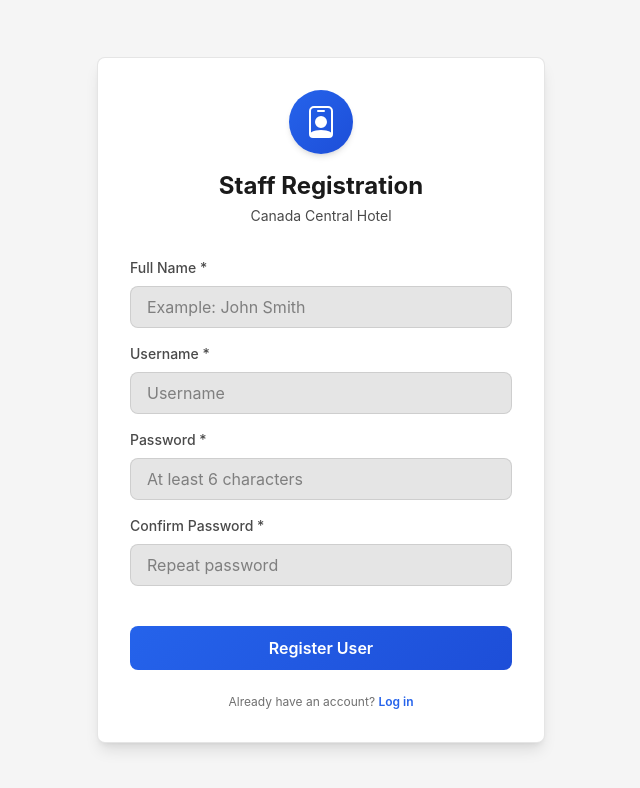
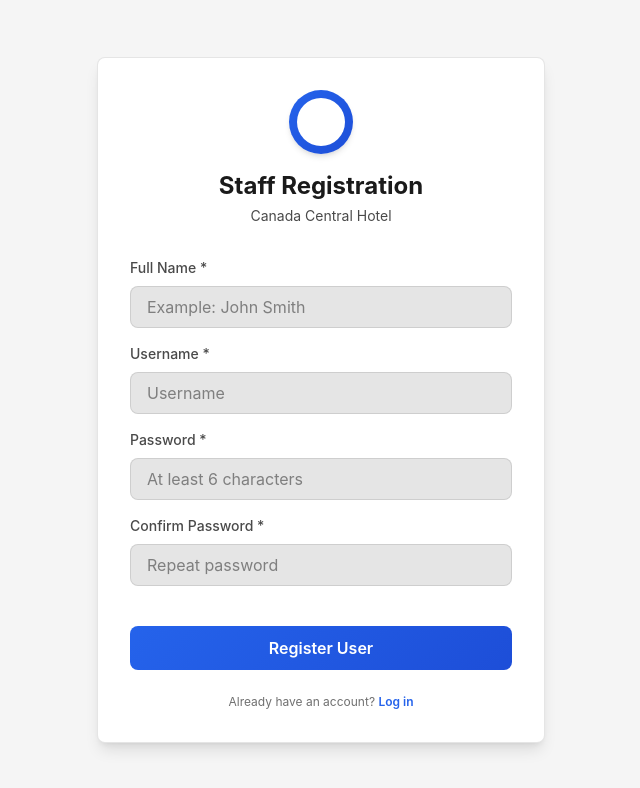
Before and after one commit to Asaph-Velazquez/ASL-Web, a React (Vite) app: page /register in a window 1280 px wide. Shown: the top 788 px of the page, without its empty margins (319-959 px from the left). Built offline with nearby package versions, Linux system fonts and the light colour scheme; no server answers.

Commit message:
feat(web): use hotel logo across staff app

```diff
--- a/src/components/Home.tsx
+++ b/src/components/Home.tsx
@@ -1,11 +1,11 @@
 import { type CSSProperties, type ReactNode, useState, useEffect, useRef } from "react";
 import { useNavigate } from "react-router-dom";
+import hotelLogo from "../../utilities/images/Hotel.png";
 import { useWebSocket } from "../hooks/useWebSocket";
 import {
   BsArrowLeft,
   BsArrowRepeat,
   BsBoxArrowRight,
-  BsBuildingsFill,
   BsBarChartLine,
   BsChatDots,
   BsCheckCircle,
@@ -38,7 +38,7 @@ import { canonicalRequestId, reduceRequestMessage } from "../utils/requestState"
 import type { RequestRecord } from "../utils/requestState";
 
 // Componentes de iconos Bootstrap
-const HotelIcon = () => <BsBuildingsFill className="w-10 h-10 text-white" />;
+const HotelIcon = () => <img src={hotelLogo} alt="Hotel logo" className="w-10 h-10 object-contain rounded-lg bg-white p-1" />;
 const InboxIcon = ({ className = "w-6 h-6" }) => <BsInbox className={className} />;
 const BellIcon = ({ className = "w-5 h-5" }) => <LocalTaxiRoundedIcon className={className} />;
 const FoodIcon = ({ className = "w-5 h-5" }) => <RestaurantRoundedIcon className={className} />;
--- a/src/components/Login.tsx
+++ b/src/components/Login.tsx
@@ -1,7 +1,7 @@
 import { useState } from 'react';
 import { useNavigate } from 'react-router-dom';
-import { BsBuildingsFill } from 'react-icons/bs';
 import { getApiOrigin } from '../utils/env';
+import hotelLogo from '../../utilities/images/Hotel.png';
 
 function Login({ onAuthenticated }: { onAuthenticated: () => void }) {
   const navigate = useNavigate();
@@ -59,7 +59,7 @@ function Login({ onAuthenticated }: { onAuthenticated: () => void }) {
                 background: 'linear-gradient(135deg, var(--hotel-primary), var(--hotel-secondary))',
               }}
             >
-              <BsBuildingsFill className="w-8 h-8 text-white" />
+              <img src={hotelLogo} alt="Hotel logo" className="w-12 h-12 object-contain rounded-full bg-white p-1" />
             </div>
             <h1 className="text-2xl font-bold" style={{ color: 'var(--text-primary)' }}>ASL Hotel Panel</h1>
             <p className="text-sm mt-1" style={{ color: 'var(--text-secondary)' }}>Staff Login</p>
--- a/src/components/Register.tsx
+++ b/src/components/Register.tsx
@@ -1,7 +1,7 @@
 import { useState } from 'react';
 import { useNavigate } from 'react-router-dom';
-import { BsPersonBadge } from 'react-icons/bs';
 import { getApiOrigin } from '../utils/env';
+import hotelLogo from '../../utilities/images/Hotel.png';
 
 function Register() {
   const navigate = useNavigate();
@@ -82,7 +82,7 @@ function Register() {
                 background: 'linear-gradient(135deg, var(--hotel-primary), var(--hotel-secondary))',
               }}
             >
-              <BsPersonBadge className="w-8 h-8 text-white" />
+              <img src={hotelLogo} alt="Hotel logo" className="w-12 h-12 object-contain rounded-full bg-white p-1" />
             </div>
             <h1 className="text-2xl font-bold" style={{ color: 'var(--text-primary)' }}>Staff Registration</h1>
             <p className="text-sm mt-1" style={{ color: 'var(--text-secondary)' }}>Canada Central Hotel</p>
--- a/src/components/StaffManagement.tsx
+++ b/src/components/StaffManagement.tsx
@@ -1,10 +1,10 @@
 import { useState, useEffect, useCallback } from 'react';
 import { useNavigate } from 'react-router-dom';
-import { BsArrowLeft, BsPersonBadge, BsPlusLg, BsTrash, BsPencilSquare, BsXLg } from 'react-icons/bs';
+import { BsArrowLeft, BsPlusLg, BsTrash, BsPencilSquare, BsXLg } from 'react-icons/bs';
 import { getApiOrigin } from '../utils/env';
+import hotelLogo from '../../utilities/images/Hotel.png';
 
 // Iconos Bootstrap
-const AdminIcon = ({ className = "w-6 h-6" }) => <BsPersonBadge className={className} />;
 const TrashIcon = ({ className = "w-4 h-4" }) => <BsTrash className={className} />;
 const EditIcon = ({ className = "w-4 h-4" }) => <BsPencilSquare className={className} />;
 const PlusIcon = ({ className = "w-4 h-4" }) => <BsPlusLg className={className} />;
@@ -305,7 +305,7 @@ function StaffManagement() {
                   background: "linear-gradient(135deg, var(--hotel-primary), var(--hotel-secondary))",
                 }}
               >
-                <AdminIcon className="text-white" />
+                <img src={hotelLogo} alt="Hotel logo" className="w-10 h-10 object-contain rounded-lg bg-white p-1" />
               </div>
               <div>
                 <h1 className="text-xl font-bold text-auto-primary tracking-tight">
```
Also changed, not shown: utilities/images/Hotel.png.
